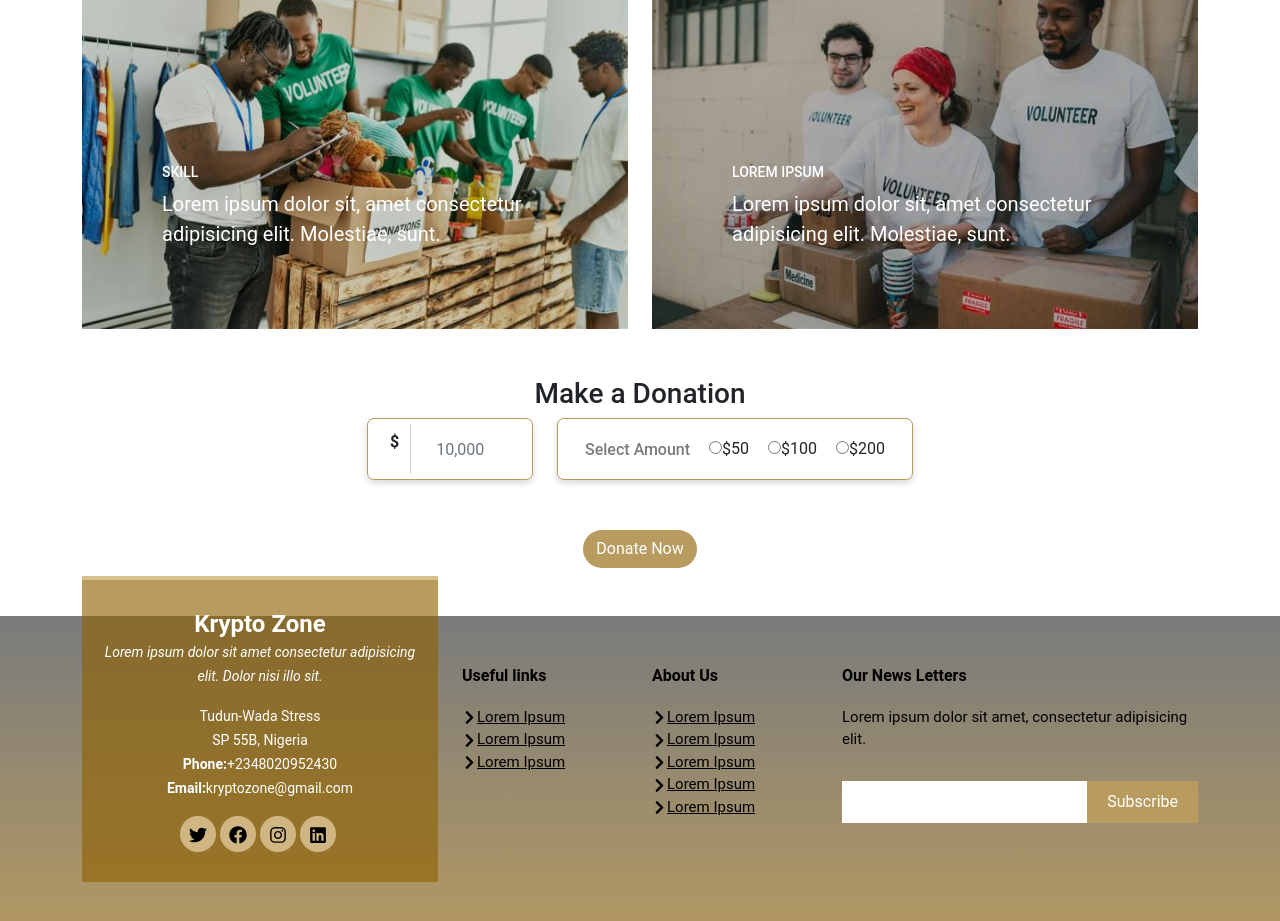
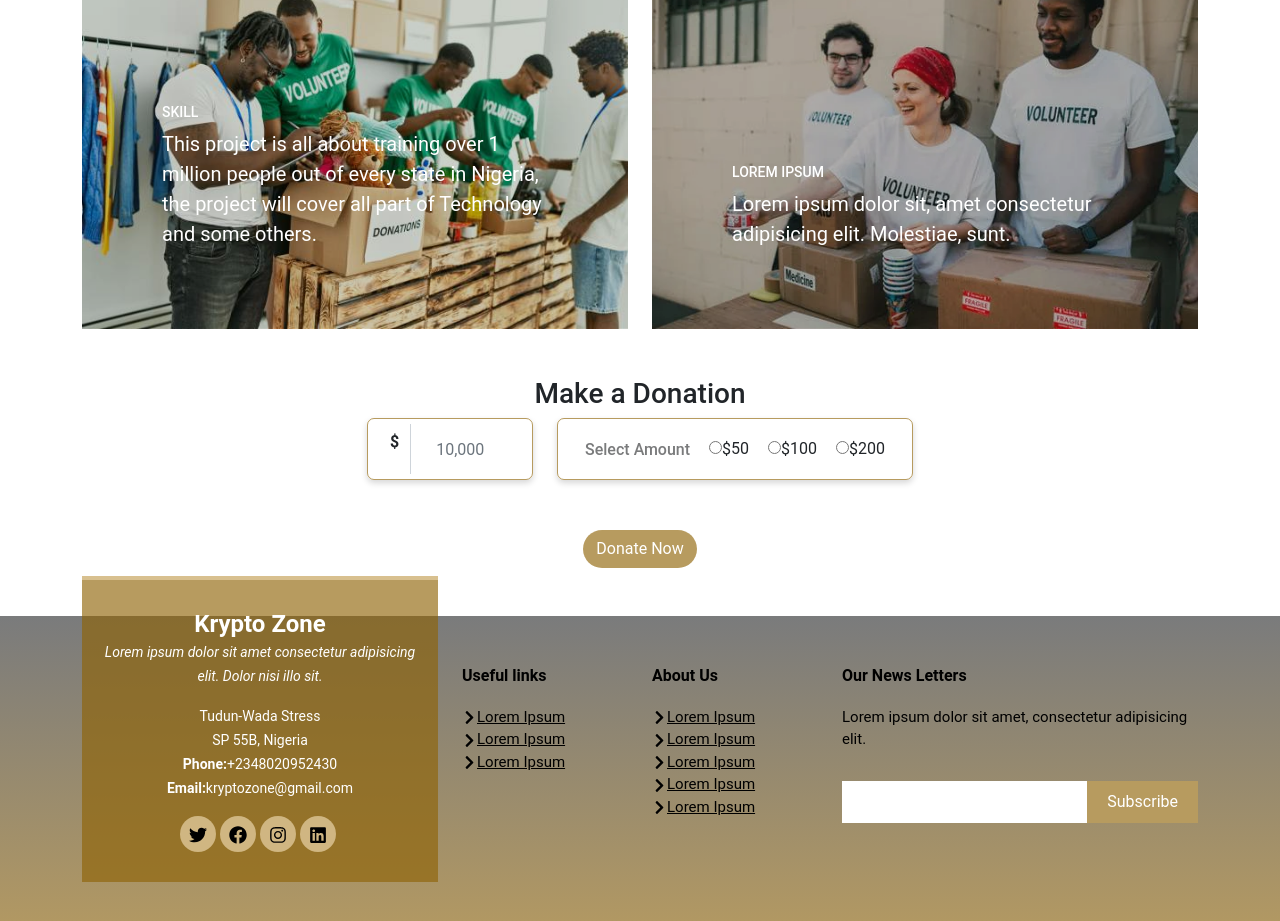
Before and after one commit to zeredogo/krypto-zone-charity, a React (Create React App) app: page / in a window 1280 px wide. Shown: the part 4680-5601 px from the top of the page. Built offline with nearby package versions, Linux system fonts and the light colour scheme.

Commit message:
updating commit

```diff
--- a/src/component/FinishedProject.jsx
+++ b/src/component/FinishedProject.jsx
@@ -85,8 +85,9 @@ const FinishedProject = () => {
                   <span className="des">
                     <h2>Skill</h2>
                     <p className="mb-0">
-                      Lorem ipsum dolor sit, amet consectetur
-                      adipisicing elit. Molestiae, sunt.
+                      This project is all about training over 1 million
+                      people out of every state in Nigeria, the project
+                      will cover all part of Technology and some others.
                     </p>
                   </span>
                 </span>
```
